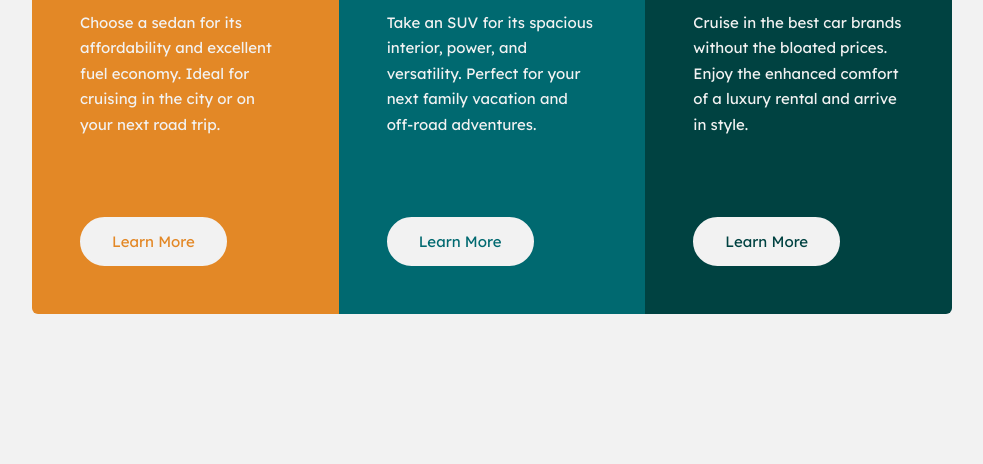
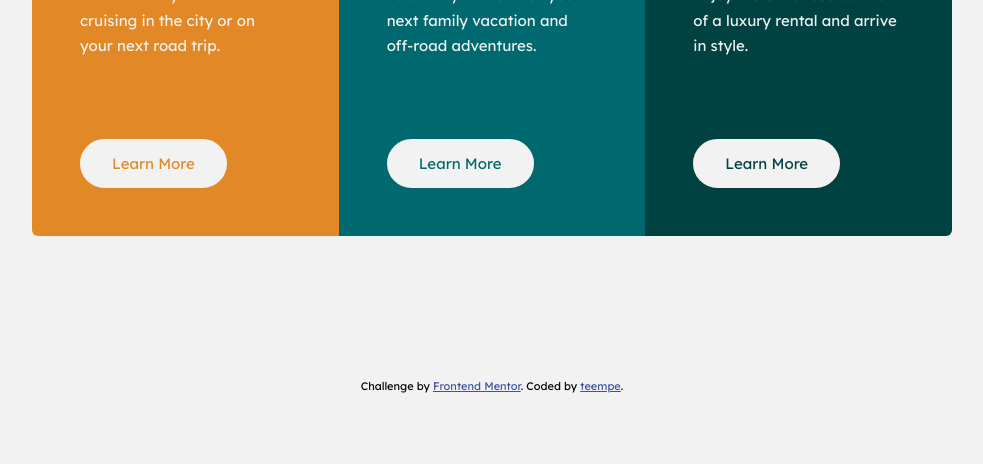
Before and after one commit to teempe/frontend-mentor-3-column-preview-card-component, a plain HTML site: page index.html in a window 1280 px wide. Shown: the part 336-800 px from the top of the page, without its empty margins (148-1131 px from the left). Drawn offline with Linux system fonts and the light colour scheme.

Commit message:
Add footer.

```diff
--- a/index.html
+++ b/index.html
@@ -11,14 +11,8 @@
         <link rel="stylesheet" href="style.css">
 
         <title>Frontend Mentor | 3-column preview card component</title>
-
-        <!-- Feel free to remove these styles or customise in your own stylesheet 👍 -->
-        <style>
-
-        </style>
     </head>
     <body>
-
         <main>
             <article class="card">
                 <section class="card-section sedan-section">
@@ -47,9 +41,9 @@
             </article>
         </main>
 
-        <!-- <footer class="attribution">
+        <footer class="attribution">
             Challenge by <a href="https://www.frontendmentor.io?ref=challenge" target="_blank">Frontend Mentor</a>.
             Coded by <a href="https://github.com/teempe">teempe</a>.
-        </footer> -->
+        </footer>
     </body>
 </html>
--- a/style.css
+++ b/style.css
@@ -102,8 +102,7 @@ body {
 .attribution {
     font-size: 11px;
     text-align: center;
-    position: absolute;
-    bottom: 10px;
+    color: black;
 }
 
 .attribution a {
@@ -122,7 +121,7 @@ body {
 
     .section-text {
         /* 80px + height of button=49px */
-        margin-bottom: 129px;
+        margin-bottom: 8.06rem;
     }
 
     .button {
```
